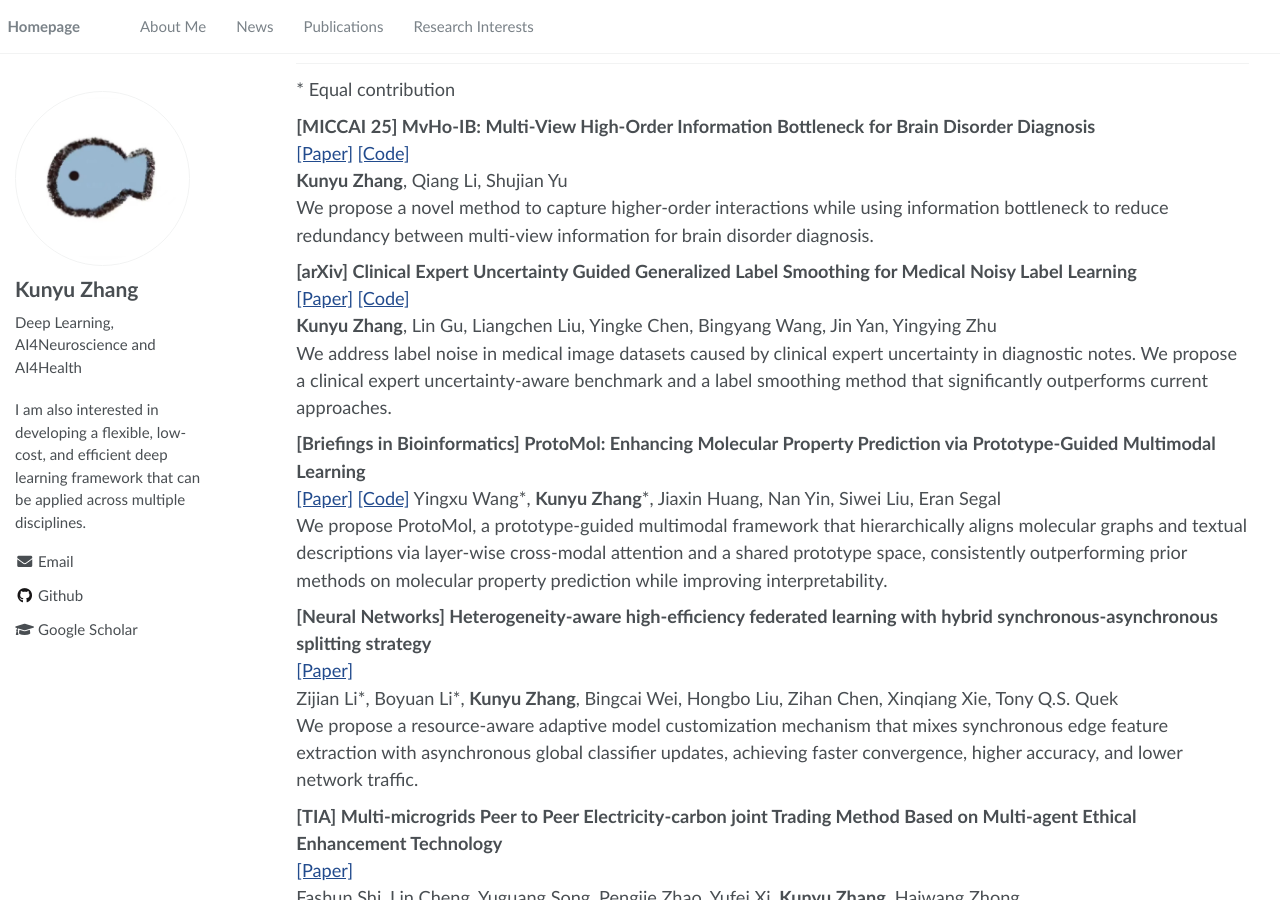
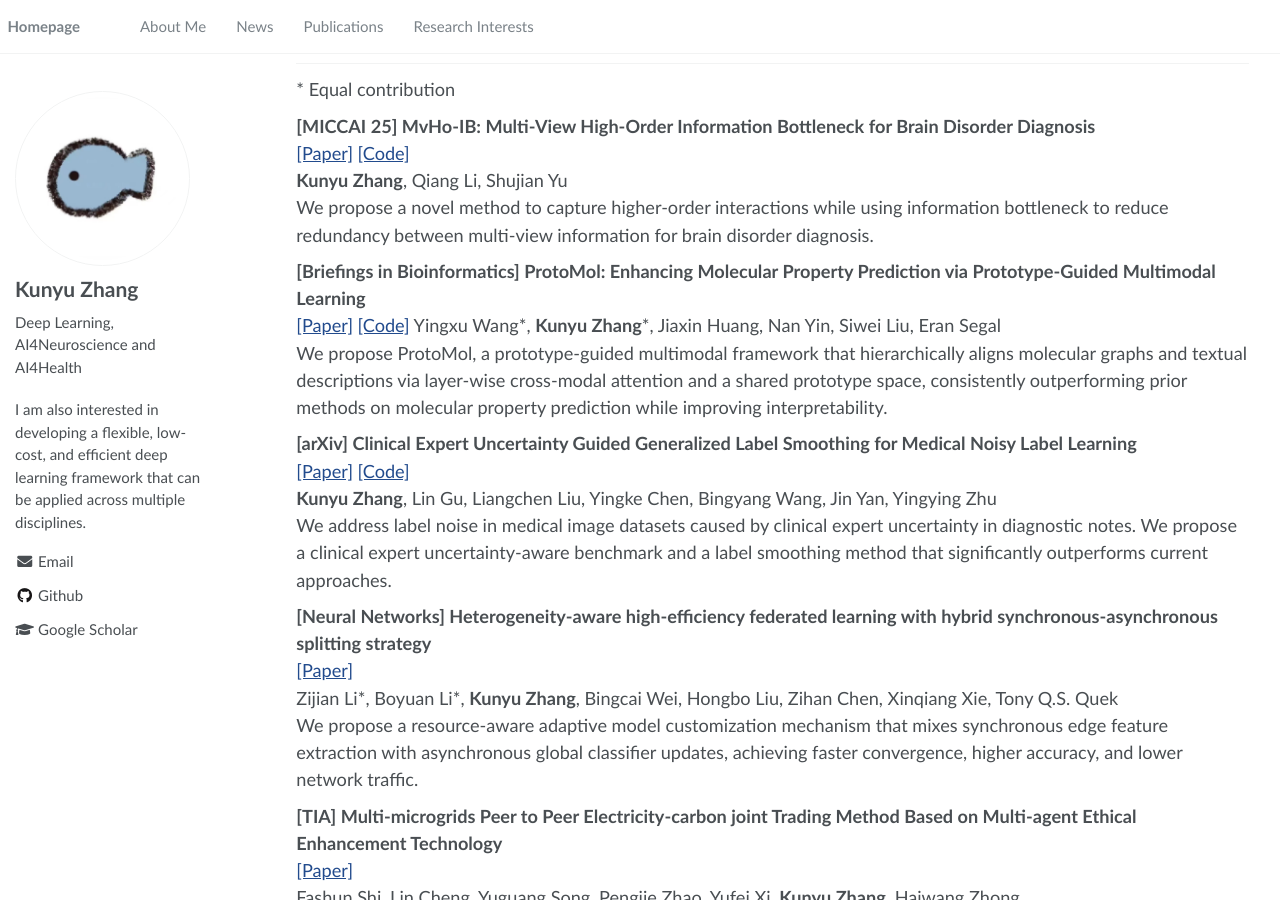
Before and after one commit to zky04/zky04.github.io, a Jekyll site: the page built from index.md, in a window 1280 px wide and 900 px high, scrolled down 673 px. Built offline with Jekyll 4.4.1, drawn with Linux system fonts in a browser that asks for light colours.

Commit message:
Update publication details for ProtoMol, correcting permalink and date, and adding code link for improved accessibility.

```diff
--- a/index.md
+++ b/index.md
@@ -24,15 +24,15 @@
 **Kunyu Zhang**, Qiang Li, Shujian Yu
 We propose a novel method to capture higher-order interactions while using information bottleneck to reduce redundancy between multi-view information for brain disorder diagnosis.
 
+**[Briefings in Bioinformatics] ProtoMol: Enhancing Molecular Property Prediction via Prototype-Guided Multimodal Learning**
+[[Paper]](https://arxiv.org/pdf/2510.16824) [[Code]](https://github.com/zky04/Protomol)
+Yingxu Wang\*, **Kunyu Zhang**\*, Jiaxin Huang, Nan Yin, Siwei Liu, Eran Segal
+We propose ProtoMol, a prototype-guided multimodal framework that hierarchically aligns molecular graphs and textual descriptions via layer-wise cross-modal attention and a shared prototype space, consistently outperforming prior methods on molecular property prediction while improving interpretability.
+
 **[arXiv] Clinical Expert Uncertainty Guided Generalized Label Smoothing for Medical Noisy Label Learning**
 [[Paper]](https://arxiv.org/pdf/2508.02495) [[Code]](https://github.com/zky04/Medical-Noisy-Label-Dataset)
 **Kunyu Zhang**, Lin Gu, Liangchen Liu, Yingke Chen, Bingyang Wang, Jin Yan, Yingying Zhu
 We address label noise in medical image datasets caused by clinical expert uncertainty in diagnostic notes. We propose a clinical expert uncertainty-aware benchmark and a label smoothing method that significantly outperforms current approaches.
-
-**[Briefings in Bioinformatics] ProtoMol: Enhancing Molecular Property Prediction via Prototype-Guided Multimodal Learning**
-[[Paper]](https://arxiv.org/pdf/2510.16824) [[Code]](https://github.com/zky04/Protomol)
-Yingxu Wang\*, **Kunyu Zhang**\*, Jiaxin Huang, Nan Yin, Siwei Liu, Eran Segal
-We propose ProtoMol, a prototype-guided multimodal framework that hierarchically aligns molecular graphs and textual descriptions via layer-wise cross-modal attention and a shared prototype space, consistently outperforming prior methods on molecular property prediction while improving interpretability.
 
 **[Neural Networks] Heterogeneity-aware high-efficiency federated learning with hybrid synchronous-asynchronous splitting strategy**
 [[Paper]](https://www.sciencedirect.com/science/article/pii/S0893608025009189)
```
Also changed, not shown: _publications/2025-10-19-protomol.md (+3 -3 lines).
